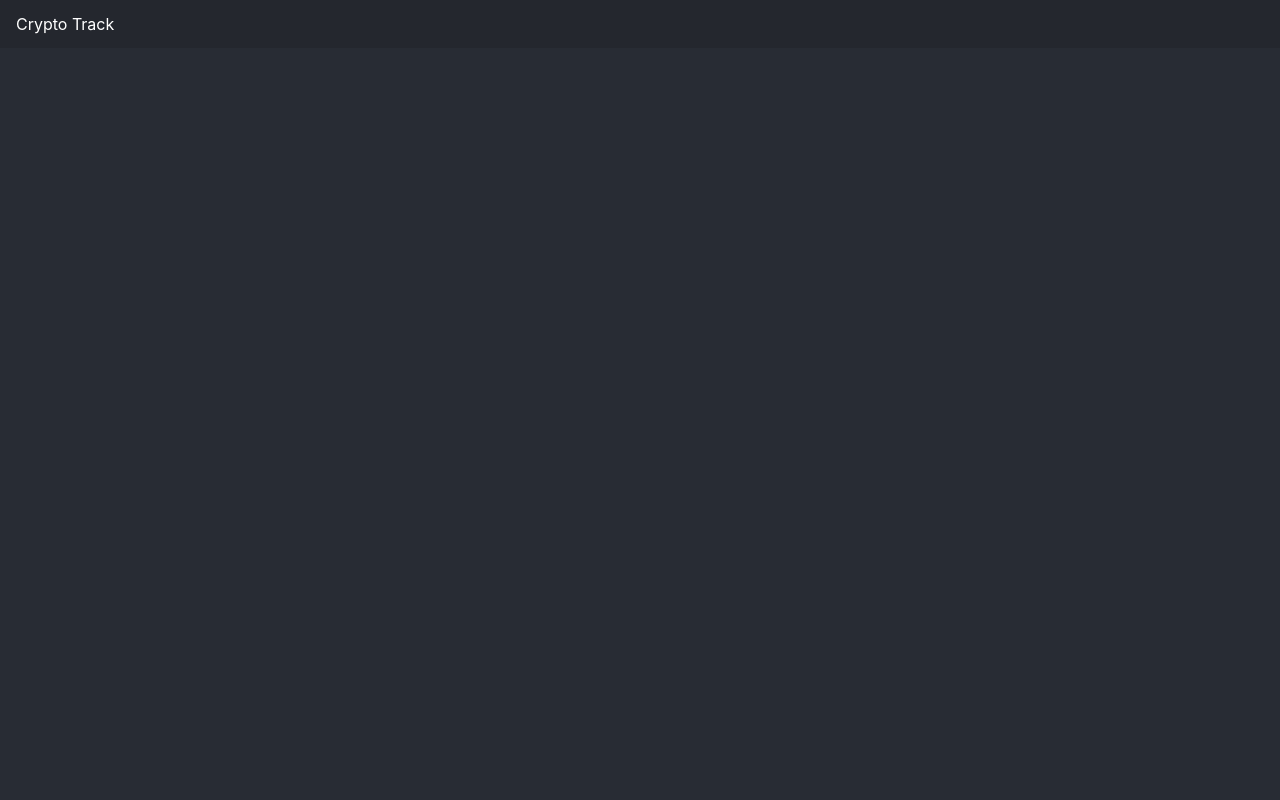
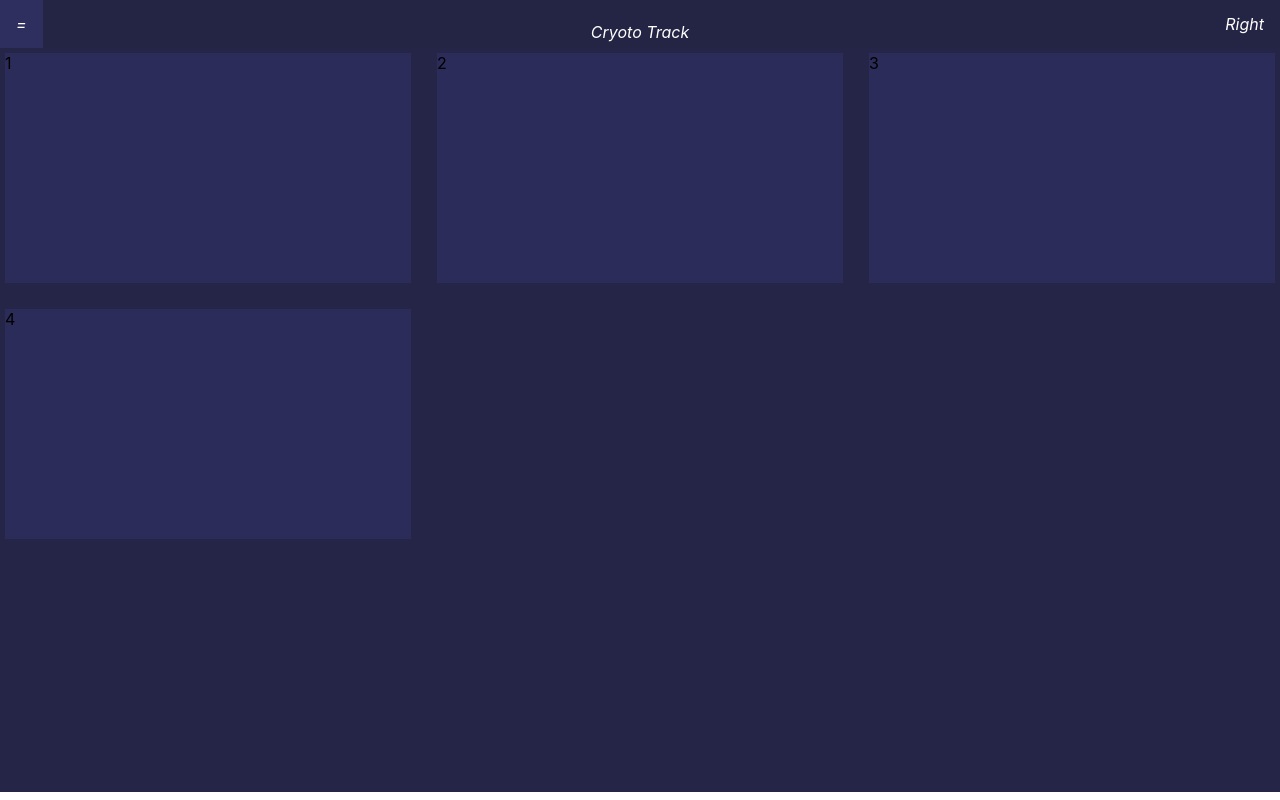
Before and after one commit to Keivon/crypto-track, a React (Create React App) app: page / in a window 1280 px wide. Built offline with nearby package versions, Linux system fonts and the light colour scheme.

Commit message:
Second layout with side menu

```diff
--- a/src/App.css
+++ b/src/App.css
@@ -1,10 +1,18 @@
 .App {
-  text-align: center;
-  background-color: #282c34;
-  min-height: 100vh;
-  display: flex;
-  flex-direction: column;
-  align-items: center;
-  justify-content: center;
-  color: white;
+  height: 93vh;
+  background-color: rgb(37, 37, 71);
+  width: 100vw;
 }
+
+.contaner {
+  background-color: rgb(37, 37, 71);
+  display: grid;
+  grid-gap: 1rem;
+  grid-template-columns: repeat(auto-fit, minmax(350px, 1fr));
+}
+
+.box-pink {
+    height: 230px;
+    margin: 5px;
+    background-color: rgb(44, 44, 90);
+}
--- a/src/App.js
+++ b/src/App.js
@@ -1,9 +1,16 @@
-
+import Sidebar from './components/Sidebar';
 import './App.css';
 
 function App() {
   return (
     <div className="App">
+<Sidebar/>
+    <div className="contaner">
+    <div className="box-pink">1</div>
+    <div className="box-pink">2</div>
+    <div className="box-pink">3</div>
+    <div className="box-pink">4</div>
+    </div>
 
     </div>
   );
--- /dev/null
+++ b/src/components/Sidebar/index.js
@@ -0,0 +1,19 @@
+import './sidebar.css';
+
+function closeNav() {
+  document.getElementById("mySidenav").style.width = "0";
+}
+
+function Sidebar() {
+  return (
+    <div id="mySidenav" className="sidenav">
+  <i className="closebtn" onClick={() => {closeNav()}}>&times;</i>
+  <i>About</i>
+  <i>Services</i>
+  <i >About</i>
+  <i >Services</i>
+</div>
+  );
+}
+
+export default Sidebar;
--- /dev/null
+++ b/src/components/Sidebar/sidebar.css
@@ -0,0 +1,49 @@
+/* The side navigation menu */
+.sidenav {
+    height: 100%; /* 100% Full-height */
+    width: 0; /* 0 width - change this with JavaScript */
+    position: fixed; /* Stay in place */
+    z-index: 1; /* Stay on top */
+    top: 0; /* Stay at the top */
+    left: 0;
+    background-color: rgb(186, 186, 250);
+    overflow-x: hidden; /* Disable horizontal scroll */
+    padding-top: 60px; /* Place content 60px from the top */
+    transition: 0.5s; /* 0.5 second transition effect to slide in the sidenav */
+  }
+
+  /* The navigation menu links */
+  .sidenav i {
+    padding: 8px 8px 8px 32px;
+    text-decoration: none;
+    font-size: 25px;
+    color: #818181;
+    display: block;
+    transition: 0.3s;
+  }
+
+  /* When you mouse over the navigation links, change their color */
+  .sidenav i:hover {
+    color: #f1f1f1;
+  }
+
+  /* Position and style the close button (top right corner) */
+  .sidenav .closebtn {
+    position: absolute;
+    top: 0;
+    right: 25px;
+    font-size: 36px;
+    margin-left: 50px;
+  }
+
+  /* Style page content - use this if you want to push the page content to the right when you open the side navigation */
+  #main {
+    transition: margin-left .5s;
+    padding: 20px;
+  }
+
+  /* On smaller screens, where height is less than 450px, change the style of the sidenav (less padding and a smaller font size) */
+  @media screen and (max-height: 450px) {
+    .sidenav {padding-top: 15px;}
+    .sidenav i {font-size: 18px;}
+  }
--- a/src/components/footer/index.js
+++ /dev/null
@@ -1,12 +0,0 @@
-
-
-
-function Footer() {
-  return (
-    <div className="">
-
-    </div>
-  );
-}
-
-export default Footer;
--- a/src/components/header/header.css
+++ b/src/components/header/header.css
@@ -3,14 +3,19 @@ ul {
   margin: 0;
   padding: 0;
   overflow: hidden;
-  background-color: #333;
+  background-color: rgb(36, 36, 68);
+  width: 100vw;
 }
 
 li {
   float: left;
 }
 
-li span {
+li i:hover:not(.active) {
+  background-color: rgb(46, 46, 95);
+}
+
+li i {
   display: block;
   color: white;
   text-align: center;
@@ -18,15 +23,10 @@ li span {
   text-decoration: none;
 }
 
-li a:hover {
-  background-color: #111;
+.topnav-centered  {
+  float: none;
+  position: absolute;
+  top: 4vh;
+  left: 50%;
+  transform: translate(-50%, -50%);
 }
-
-.navbar {
-  overflow: hidden;
-  background-color: #24272e;;
-  position: fixed;
-  z-index: 9999;
-  top: 0;
-  width: 100%;
-}
--- a/src/components/header/index.js
+++ b/src/components/header/index.js
@@ -1,13 +1,16 @@
-
+import '../Sidebar/sidebar.css'
 import './header.css';
 
+function openNav() {
+    document.getElementById("mySidenav").style.width = "250px";
+  }
 
 export default function Header() {
     return(
-      <div>
-      <ul className='navbar'>
-        <li><span>Crypto Track</span></li>
+        <ul>
+        <li><i onClick={() => {openNav()}} >=</i></li>
+        <li className="topnav-centered"><i >Cryoto Track</i></li>
+        <li style={{float:"right"}}><i >Right</i></li>
       </ul>
-    </div>
     )
   }
--- a/src/index.js
+++ b/src/index.js
@@ -2,15 +2,13 @@ import React from 'react';
 import ReactDOM from 'react-dom';
 import './index.css';
 import App from './App';
-import Header from './components/header';
-import Footer from './components/footer';
+import Header from './components/Header'
 import reportWebVitals from './reportWebVitals';
 
 ReactDOM.render(
   <React.StrictMode>
     <Header/>
     <App />
-    <Footer/>
   </React.StrictMode>,
   document.getElementById('root')
 );
```
